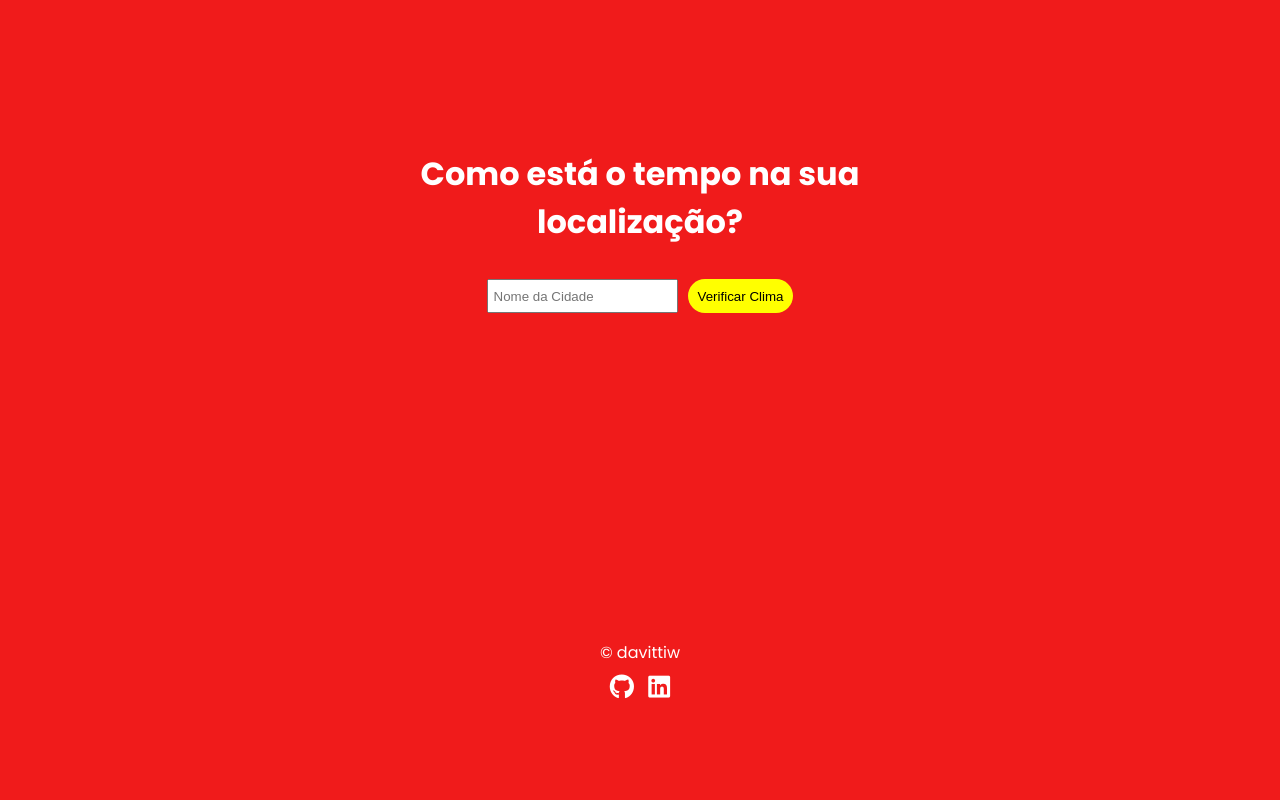
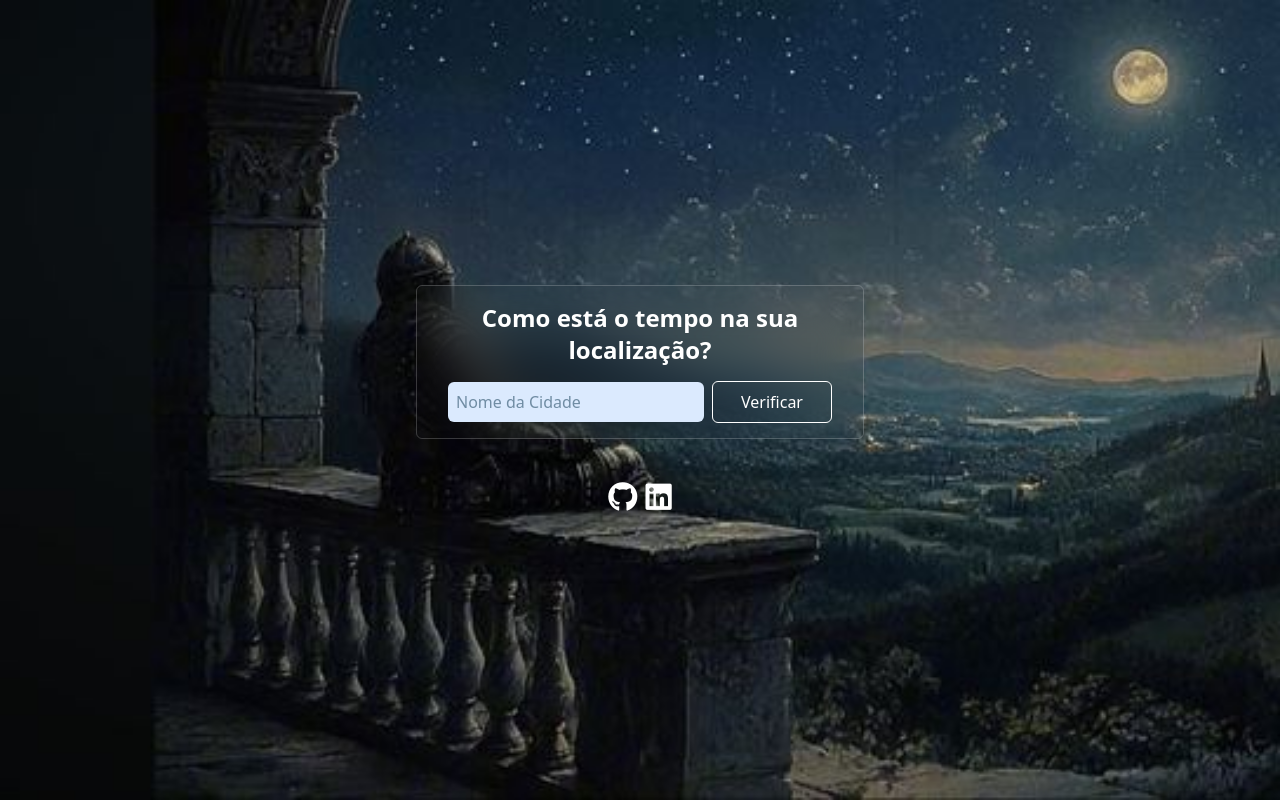
Before and after one commit to davittiw/pj_verificador-clima, a plain HTML site: page index.html in a window 1280 px wide. Drawn offline with nearby package versions, Linux system fonts and the light colour scheme.

Commit message:
style: muda as propriedades de style (add tailwind)

```diff
--- a/index.html
+++ b/index.html
@@ -4,27 +4,28 @@
     <meta charset="UTF-8">
     <meta name="viewport" content="width=device-width, initial-scale=1.0">
     <link rel="stylesheet" href="https://cdnjs.cloudflare.com/ajax/libs/font-awesome/6.7.2/css/all.min.css">
-    <link rel="stylesheet" href="style.css">
+    <script src="https://cdn.jsdelivr.net/npm/@tailwindcss/browser@4"></script>
     <title>Verificador de Tempo</title>
   </head>
-  <body>
-    <header>
-    </header>
+  <body class="min-h-screen text-white flex flex-col justify-center items-center bg-blue-950 bg-no-repeat bg-cover bg-[url('./assets/download.jpg')]">
 
-    <main>
-        <h1>Como está o tempo na sua localização?</h1>
-        <div class="entrada">
-            <input type="text" name="cidade" id="cidnome" placeholder="Nome da Cidade">
-            <button onclick="verifica()">Verificar Clima</button>
+    <main class="border border-white/20 bg-white/shadow-1g backdrop-filter backdrop-blur-xl flex flex-col items-center justify-center w-full max-w-md p-4 rounded-md">
+        <h1 class="text-2xl text-center font-bold">Como está o tempo na sua localização?</h1>
+
+        <div class="max-w-lg h-10 flex items-center justify-center gap-2 mt-4">
+            <input class="bg-blue-100 text-sky-950 p-2 w-3xs rounded-md border-red-400 focus:border-gray-300"
+            type="text" name="cidade" id="cidnome" placeholder="Nome da Cidade">
+            <button class="border border-white backdrop-filter backdrop-blur-xs p-2 w-30 rounded-md cursor-pointer"
+            onclick="verifica()">Verificar</button>
         </div>
-        <div id="resultado"></div>
+
+        <div class="w-sm p-2 bg-blue-100 hidden rounded-md mt-3 text-center" id="resultado"></div>
     </main>
 
-    <footer>
-        <p>&copy davittiw</p>
-        <div class="redes">
-            <a href="https://github.com/davittiw" target="_blank"><i class="fa-brands fa-github"></i></a>
-            <a href="https://www.linkedin.com/in/davttiw/" target="_blank"><i class="fa-brands fa-linkedin"></i></a>
+    <footer class="mx-auto mt-10">
+        <div class="redes gap-2 flex">
+            <a class="text-3xl hover:text-sky-600" href="https://github.com/davittiw" target="_blank"><i class="fa-brands fa-github"></i></a>
+            <a class="text-3xl hover:text-sky-600" href="https://www.linkedin.com/in/davttiw/" target="_blank"><i class="fa-brands fa-linkedin"></i></a>
         </div>
     </footer>
 
--- a/script.js
+++ b/script.js
@@ -8,11 +8,11 @@ async function verifica() {
     const resultado = document.getElementById('resultado');
 
     if (!cidade) {
-        resultado.innerHTML = `<p style="color:red;">Por favor, digite uma cidade válida.</p>`;
+        resultado.innerHTML = `<p class="text-red-600 font-extrabold">Por favor, digite uma cidade válida!</p>`;
         return;
     }
 
-    resultado.innerHTML = `<p style="color:yellow;">Buscando informações...</p>`;
+    resultado.innerHTML = `<p class="text-sky-950">Buscando informações...</p>`;
 
     try {
         const response = await fetch(url);
@@ -24,14 +24,14 @@ async function verifica() {
         const data = await response.json();
 
         resultado.innerHTML = `
-        <div class="card">
-            <h3>${data.name}, ${data.sys.country}</h3>
+        <div class="card text-sky-950">
+            <h3 class="text-lg font-bold">${data.name}, ${data.sys.country}</h3>
             <p>Temperatura: ${data.main.temp}°C</p>
             <p>Clima: ${data.weather[0].description}</p>
             <p>Umidade: ${data.main.humidity}%</p>
         </div>
         `;
     } catch (error) {
-        resultado.innerHTML = `<p style="color:red;">Erro: ${error.message}</p>`;
+        resultado.innerHTML = `<p class="text-red-600 font-extrabold">Erro: ${error.message}</p>`;
     }
 }
```
Also changed, not shown: assets/download.jpg (added), assets/fundo.jpg (added).
